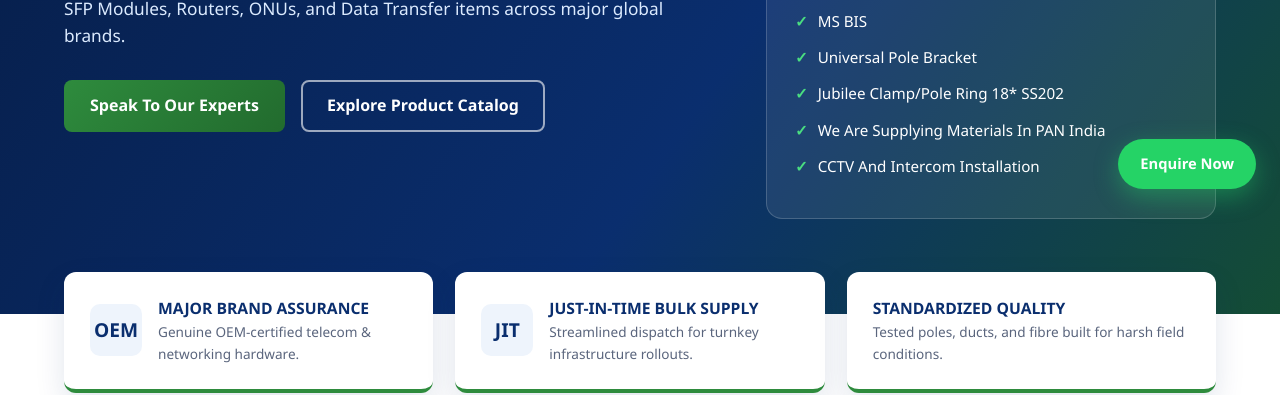
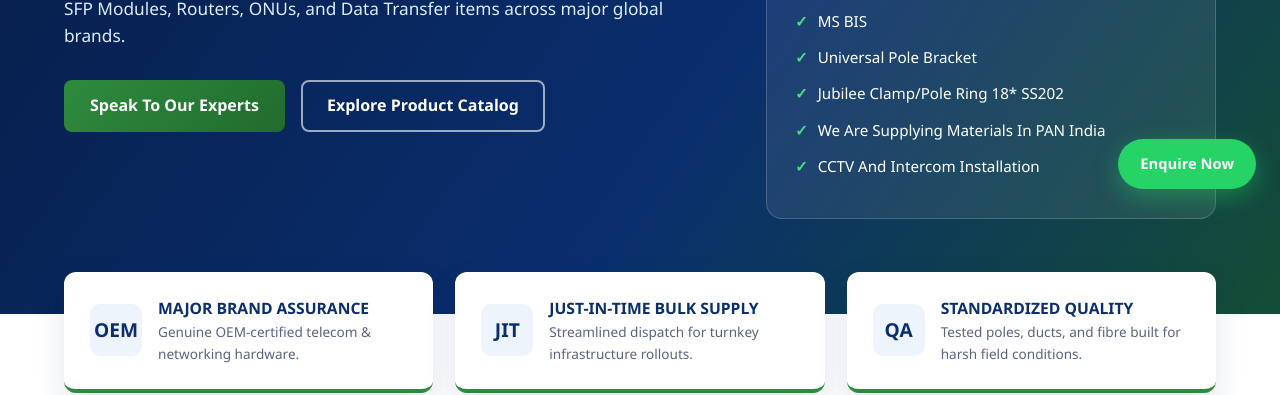
Before and after one commit to prothit/gssrepository, a plain HTML site: page change.html in a window 1280 px wide. Shown: the part 587-982 px from the top of the page. Drawn offline with nearby package versions, Linux system fonts and the light colour scheme.

Commit message:
added QA icon in place of ISO icon

```diff
--- a/change.html
+++ b/change.html
@@ -992,7 +992,7 @@
         </div>
       </div>
       <div class="pillar-box">
-       <!--  <div class="pillar-icon">ISO</div> -->
+        <div class="pillar-icon">QA</div>
         <div>
           <h4>Standardized Quality</h4>
           <p>Tested poles, ducts, and fibre built for harsh field conditions.</p>
```
Also changed, not shown: index.html (+1 -1 lines).
